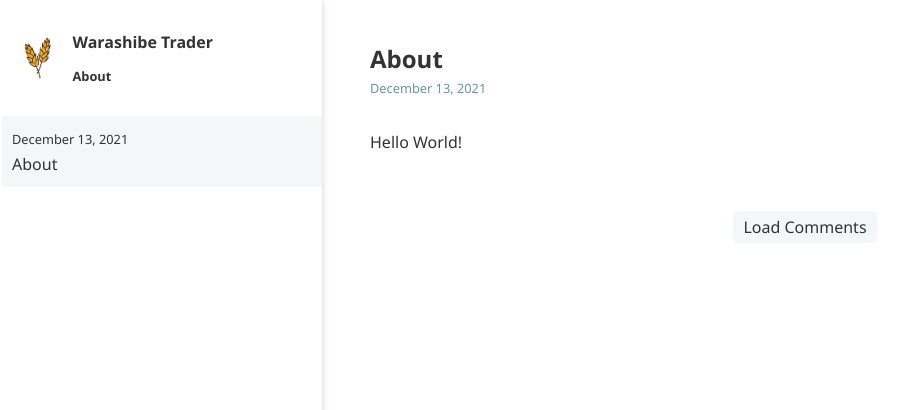
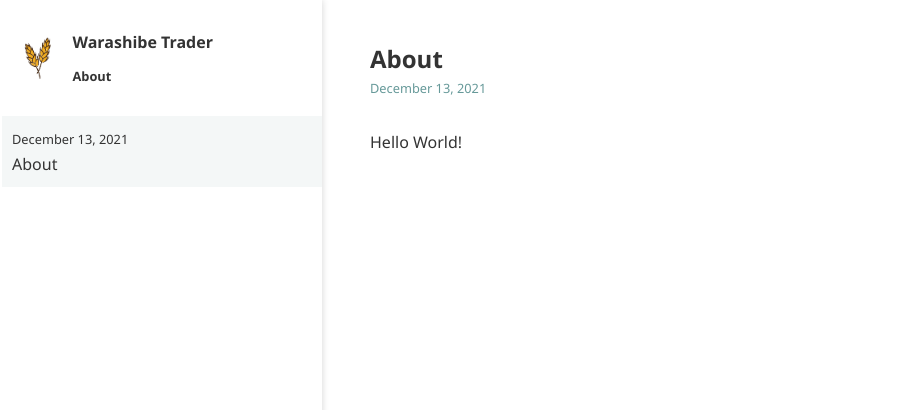
Before and after one commit to warashibetrader/warashibetrader.github.io, a Jekyll site: the page built from _posts/2021-12-13-about.md, in a window 1280 px wide. Shown: the top 410 px of the page, without its empty margins (0-917 px from the left). Built offline with Jekyll 4.4.1, drawn with Linux system fonts in a browser that asks for light colours.

Commit message:
Update page.html

```diff
--- a/_layouts/page.html
+++ b/_layouts/page.html
@@ -57,8 +57,6 @@
 			{{ content }}
 		</div>
 
-		<button onclick="loadComments(this)" style="margin-left: auto; margin-right:auto; display:block;">Load Comments</button>
-		<div id="comment"></div>
 		<div style="height:150px"></div>
 	</div>
 
```
